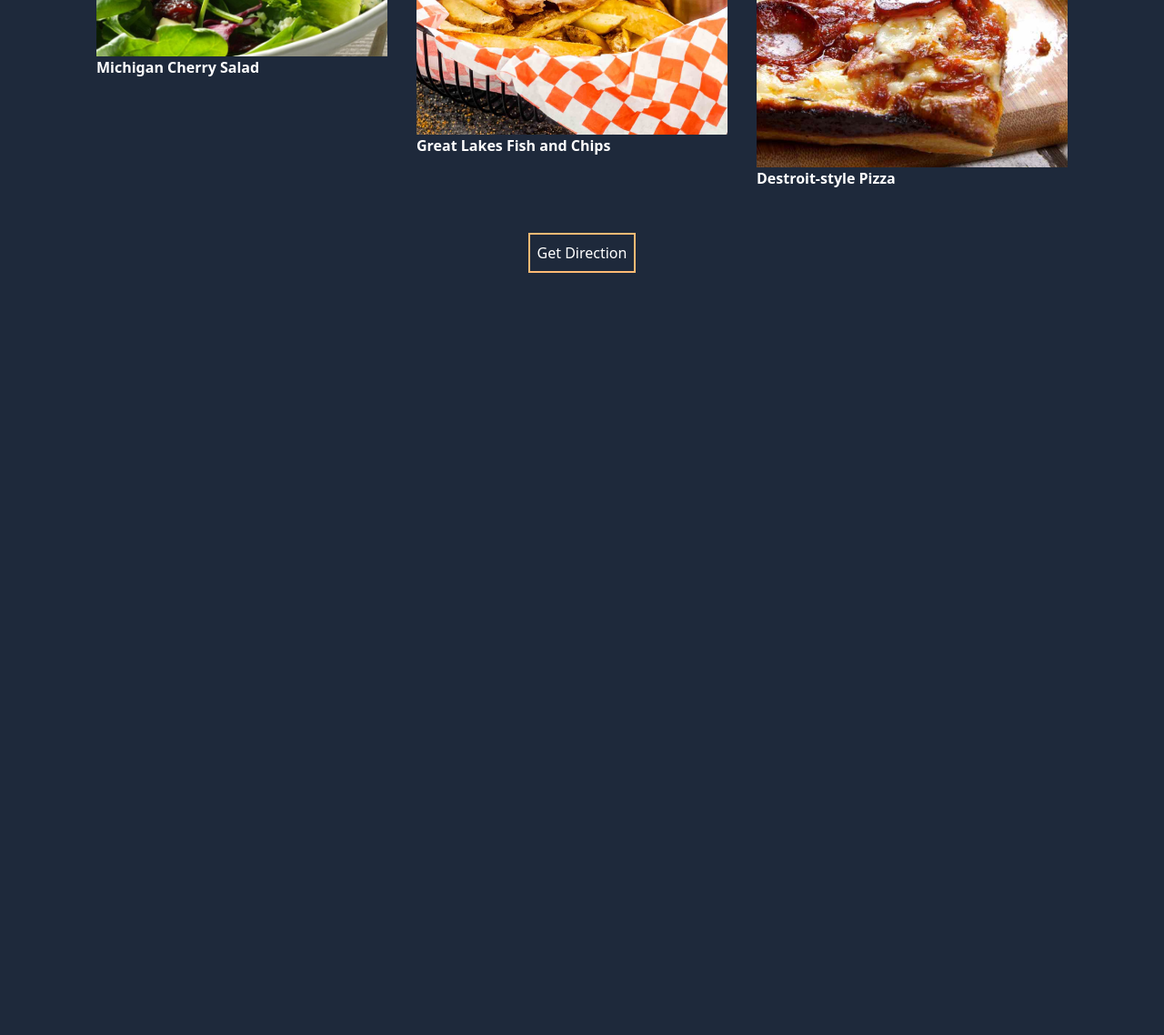
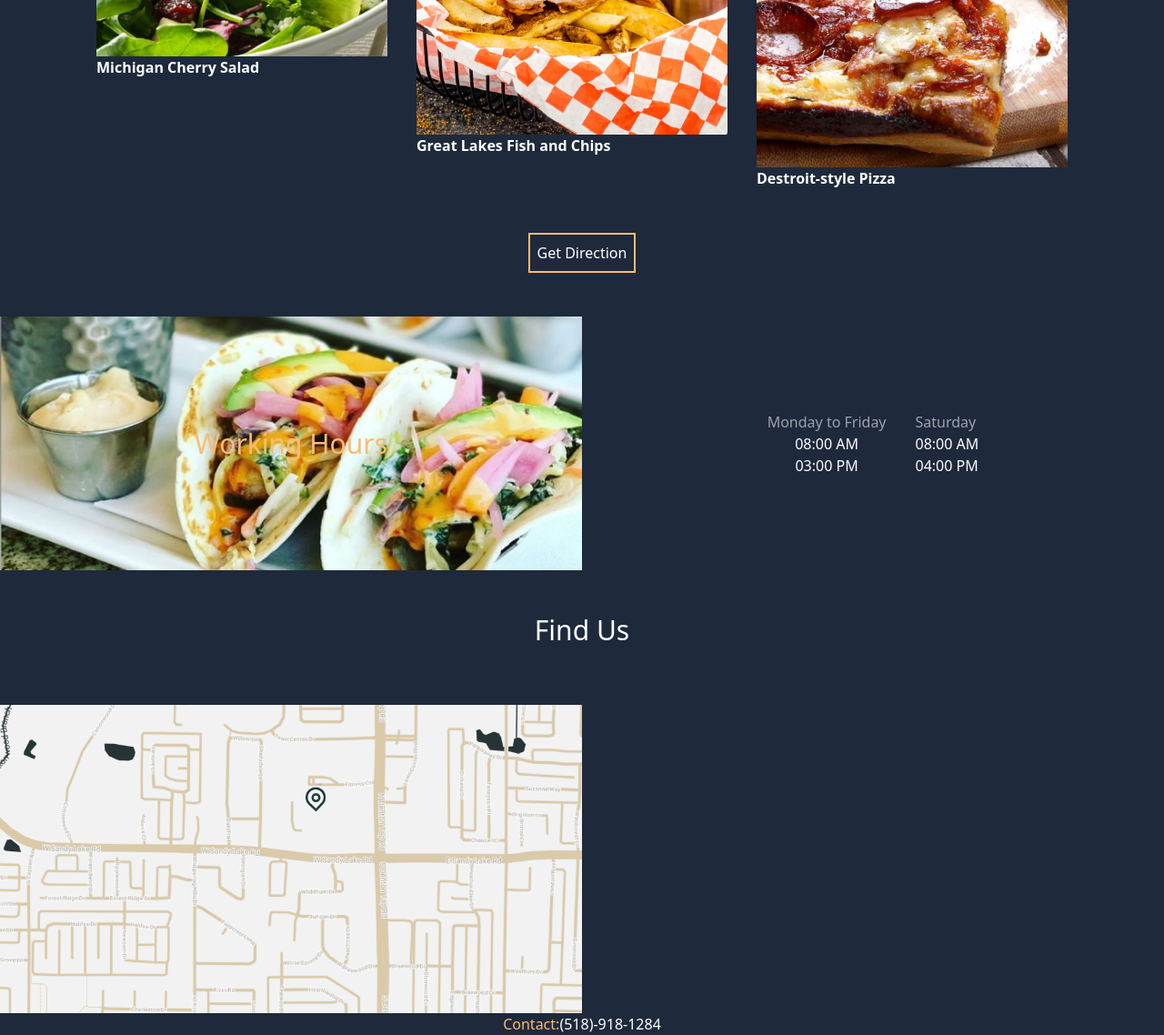
Before and after one commit to techup-group12/Group12-landing, a plain HTML site: page index.html in a window 1280 px wide. Shown: the part 1591-2729 px from the top of the page at 91% size. Before the commit the page ends 1891 px from the top, so only its background shows below. Drawn offline with nearby package versions, Linux system fonts and the light colour scheme.

Commit message:
added map image

```diff
--- a/index.html
+++ b/index.html
@@ -71,5 +71,36 @@
     <div class="text-center mt-12">
         <button class="text-white border-2 p-2 border-orange-300">Get Direction</button>
     </div>
+    <div class="mt-12 grid-cols-2 grid">
+        <div class="relative flex items-center justify-center">
+        <img src="/townP20.png">
+        <h2 class="text-orange-300 text-3xl absolute">Working Hours</h2>
+        </div>
+        <div class="flex items-center justify-center">
+        <div class="flex space-x-8">
+        <div class="text-center items-center">
+            <h2 class="text-gray-400">Monday to Friday</h2>
+            <p class="text-white text-bold">08:00 AM</p>
+            <p class="text-white text-bold">03:00 PM</p>
+            </div>
+        <div class="">
+            <h2 class="text-gray-400">Saturday</h2>
+            <p class="text-white text-bold">08:00 AM</p>
+            <p class="text-white text-bold">04:00 PM</p>
+        </div>
+    </div>
+    </div>
+        </div>
+    </div>
+    <div class="mt-12">
+        <h2 class="text-white text-center text-3xl">Find Us</h2>
+    <div class="grid-cols-2 grid">
+        <img src="/Snazzy Maps.png" class="mt-16">
+    </div>
+    <div class="flex items-center justify-center">
+    <h2 class="text-orange-300">Contact:</h2>
+    <p class="text-white">(518)-918-1284</p>
+    </div>
+    </div>
 </body>
 </html>
```
Also changed, not shown: Snazzy Maps.png (added), townP20.png (added).
